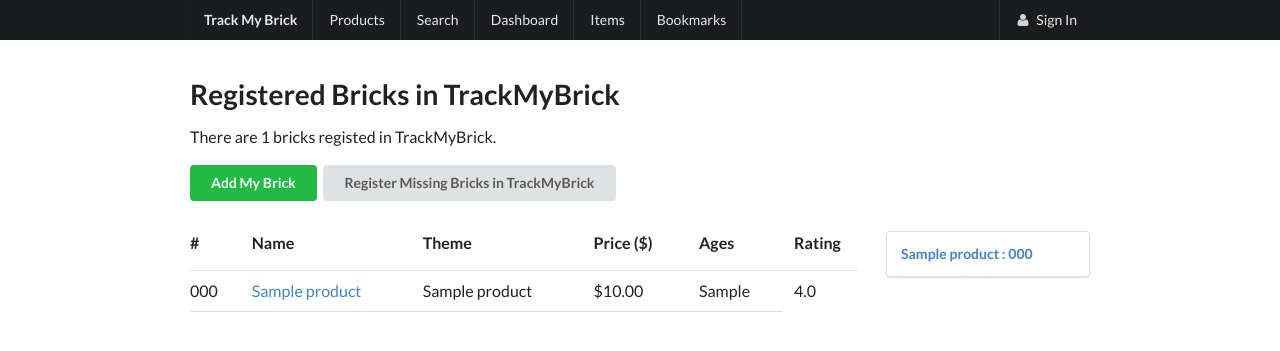
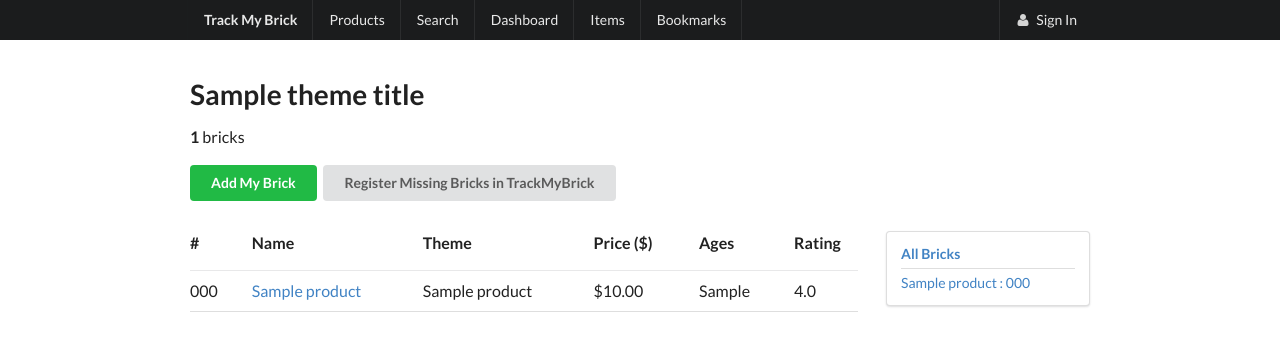
Before and after one commit to 0hoo/brick, a Django app: template bricksite/templates/products/list.html in a window 1280 px wide. Shown: the top 351 px of the page. Run offline with Django 3.2, Linux system fonts and the light colour scheme; tables that the repository leaves empty hold one stand-in row (values such as "Sample post"); the template is opened without the code that fills it: values that come from a table or form of the project are taken from there, most other values are stand-ins (such as "Sample title", 1, 10 or a date in 2020).

Commit message:
테마 표시 개선

```diff
--- a/bricksite/products/views.py
+++ b/bricksite/products/views.py
@@ -24,6 +24,7 @@ class ProductListView(LoginRequiredMixin, NullOrderableListMixin, ListView):
 
     def get_context_data(self, **kwargs):
         context = super(ProductListView, self).get_context_data(**kwargs)
+        theme_title = self.kwargs.get('theme_title', None)
         theme_titles = Product.objects.theme_titles()
 
         adjacent_pages = 3
@@ -41,6 +42,7 @@ class ProductListView(LoginRequiredMixin, NullOrderableListMixin, ListView):
             'show_first': 1 not in page_numbers,
             'show_last': num_pages not in page_numbers,
             'theme_titles': theme_titles,
+            'theme_title': theme_title,
         })
         return context
 
--- a/bricksite/templates/products/list.html
+++ b/bricksite/templates/products/list.html
@@ -3,8 +3,13 @@
 {% load price_tags %}
 
 {% block content %}
-<h1 class="ui header">Registered Bricks in TrackMyBrick</h1>
-<p>There are {{ paginator.count }} bricks registed in TrackMyBrick.</p>
+{% if theme_title %}
+<h1 class="ui header">{{ theme_title }}</h1>
+<p><strong>{{ paginator.count }}</strong> bricks</p>
+{% else %}
+<h1 class="ui header">All Registered Bricks in TrackMyBrick</h1>
+<p>There are <strong>{{ paginator.count }}</strong> bricks registered in TrackMyBrick.</p>
+{% endif %}
 <a class="ui green button" href="{% url 'products:search' %}">Add My Brick</a>
 <button class="ui gray button">Register Missing Bricks in TrackMyBrick</button>
 <div class="ui divider hidden"></div>
@@ -35,7 +40,7 @@
             </tbody>
             <tfoot>
             <tr>
-                <th colspan="5">
+                <th colspan="6">
                     {% include 'snippets/pagination.html' %}
                 </th>
             </tr>
@@ -45,11 +50,20 @@
     <div class="four wide column">
         <div class="ui segment">
             <div class="ui relaxed divided list">
-                {% for theme_title in theme_titles %}
-                {% if theme_title %}
+                <div class="item">
+                    <div class="content">
+                        <div class="header">
+                            {% if not theme_title %}<div class="ui green label"></div>{% endif %}
+                            <a href="{% url 'products:list' %}">All Bricks</a>
+                        </div>
+                    </div>
+                </div>
+                {% for theme in theme_titles %}
+                {% if theme %}
                     <div class="item">
                         <div class="content">
-                            <div class="header"><a href="{% url 'products:list_by_theme' theme_title %}">{{ theme_title }}</a></div>
+                            {% if theme == theme_title %}<div class="ui green label"></div>{% endif %}
+                            <a href="{% url 'products:list_by_theme' theme %}">{{ theme }}</a>
                         </div>
                     </div>
                 {% endif %}
```
Also changed, not shown: bricksite/templates/products/detail.html (+7 -3 lines).
